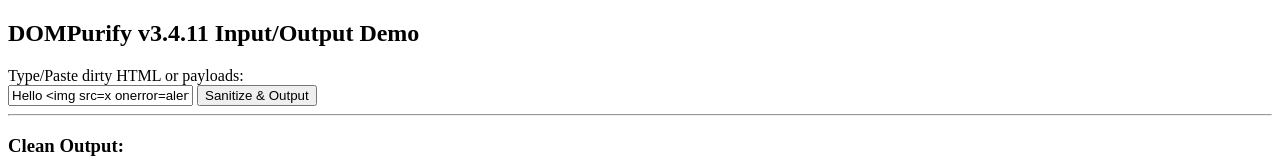
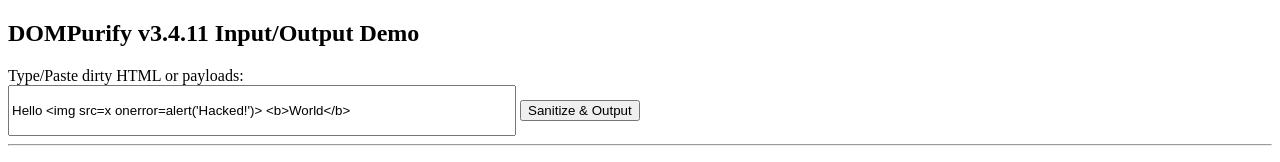
Before and after one commit to navienkumarp/dompurify, a plain HTML site: page index.html in a window 1280 px wide. Shown: the top 162 px of the page. Drawn offline with nearby package versions, Linux system fonts and the light colour scheme.

Commit message:
Fix input box styling in index.html

```diff
--- a/index.html
+++ b/index.html
@@ -12,7 +12,7 @@
 
     <!-- 1. Input Box -->
     <label for="userInput">Type/Paste dirty HTML or payloads:</label><br>
-    <input type="text" id="userInput" style="width: 500px height: 25px;"
+    <input type="text" id="userInput" style="width: 500px; height: 45px;"
            value="Hello <img src=x onerror=alert('Hacked!')> <b>World</b>">
 
     <button onclick="sanitizeAndDisplay()">Sanitize & Output</button>
```
